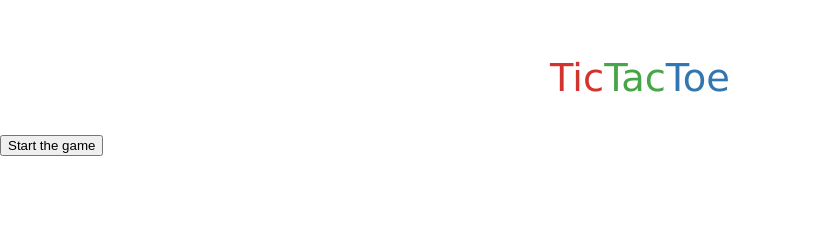
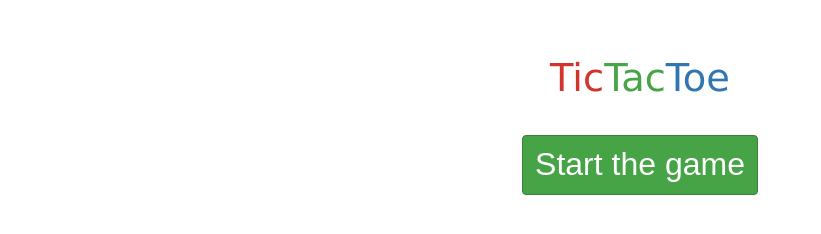
Before and after one commit to Simon245/tictactoe, a plain HTML site: page app/index.html in a window 1280 px wide. Shown: the whole page, without its empty margins (0-821 px from the left). Drawn offline with nearby package versions, Linux system fonts and the light colour scheme.

Commit message:
added css to button

```diff
--- a/app/css/application.css
+++ b/app/css/application.css
@@ -37,6 +37,25 @@ h1 {
 .tac {color: hsla(120, 39.6%, 46.0%, 1);}
 .toe {color: hsla(208, 55.9%, 44.5%, 1); }
 
+.button { text-align: center;}
+
+.button button {
+  font-weight: 400;
+  text-align: center;
+  vertical-align: middle;
+  cursor: pointer;
+  background-image: none;
+  border: 1px solid transparent;
+  white-space: nowrap;
+  padding: 6px 12px;
+  font-size: 32px;
+  line-height: 1.42857143;
+  border-radius: 4px;
+  color: hsla(0, 100%, 100%, 1);
+  background-color: hsla(120, 40%, 46%, 1);
+  border-color: hsla(120, 40%, 37%, 1);
+}
+
 .board {
   width: 240px;
   height: 240px;
--- a/app/index.html
+++ b/app/index.html
@@ -12,7 +12,7 @@
       </h1>
     </header>
     <main role="main">
-      <section id="start=button" class="button">
+      <section id="start-button" class="button">
         <button id="start-game">Start the game</button>
       </section>
       <section id="gameboard" class="board" style="display:none">
@@ -28,7 +28,7 @@
         </div>
         <div id="row-2" class="board-row">
           <div id="cell-6" class="board-cell bottom left"></div>
-          <div id="cell-7" class="board-cell bottom center"><div>
+          <div id="cell-7" class="board-cell bottom center"></div>
           <div id="cell-8" class="board-cell bottom right"></div>
         </div>
       </section>
```
